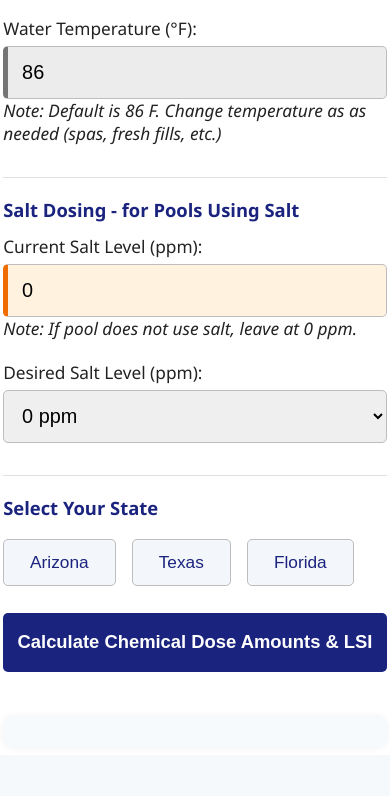
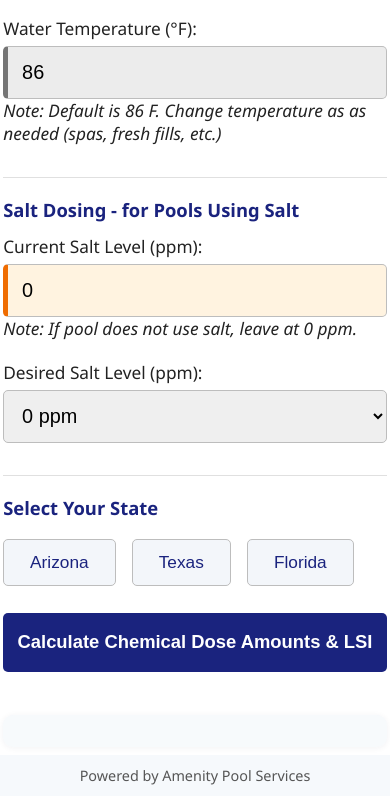
Before and after one commit to nirvverve/aps-calculator-1.51, a website: page index.html in a window 390 px wide. Shown: the part 1285-2081 px from the top of the page. Before the commit the page ends 2040 px from the top, so only its background shows below. Drawn offline with Linux system fonts and the light colour scheme.

Commit message:
small ux changes

```diff
--- a/index.html
+++ b/index.html
@@ -2,14 +2,14 @@
 <html lang="en">
 <head>
     <meta charset="UTF-8">
-    <title>Chemistry Calculator for Residential Pools</title>
+    <title>Chemistry Calculator for Residential Pools v1.6.1</title>
     <meta name="viewport" content="width=device-width, initial-scale=1.0"> <!-- Mobile scaling -->
     <link rel="stylesheet" href="styles.css">
 </head>
 <body>
     <header>
         <img src="logo.png" alt="Amenity Pool Services Logo" id="logo">
-        <h1>Pool Chemistry Calculator for Residential Pools</h1>
+        <h1>Pool Chemistry Calculator for Residential Pools v1.6.1</h1>
     </header>
     <main>
         <form id="pool-form" autocomplete="off" novalidate>
@@ -100,5 +100,8 @@
         <div id="results"></div>
     </main>
     <script src="script.js"></script>
+    <footer class="footer-powered">
+        Powered by Amenity Pool Services
+    </footer>
 </body>
 </html>
--- a/styles.css
+++ b/styles.css
@@ -251,6 +251,19 @@ button[type="submit"]:hover {
     color: #fff;
     border-color: #007bff;
 }
+.footer-powered {
+    left: 0;
+    bottom: 0;
+    width: 100%;
+    text-align: center;
+    padding: 0.75em 0;
+    background: transparent;
+    color: #555;
+    font-size: 1em;
+    z-index: 100;
+    pointer-events: none;
+  }
+
 /* Responsive */
 @media (max-width: 600px) {
     header {
@@ -273,6 +286,7 @@ button[type="submit"]:hover {
         margin-bottom: 1.2em;
         padding-bottom: 0.7em;
     }
+
     label {
         font-size: 1.08em;
         margin-bottom: 1.2em;
@@ -293,4 +307,7 @@ button[type="submit"]:hover {
         padding: 1em 0.3em;
         font-size: 1em;
     }
+    .footer-powered {
+        font-size: 0.9em;
+      }
 }
```
Also changed, not shown: calculator.js (+6 -6 lines), README.md.
